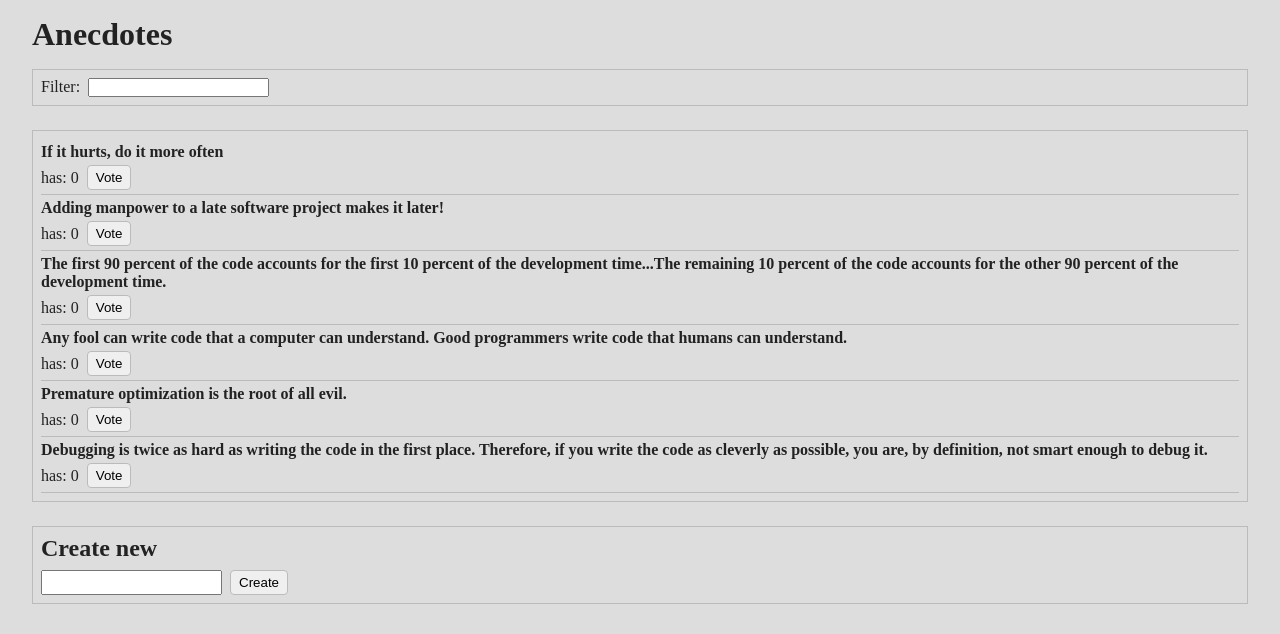
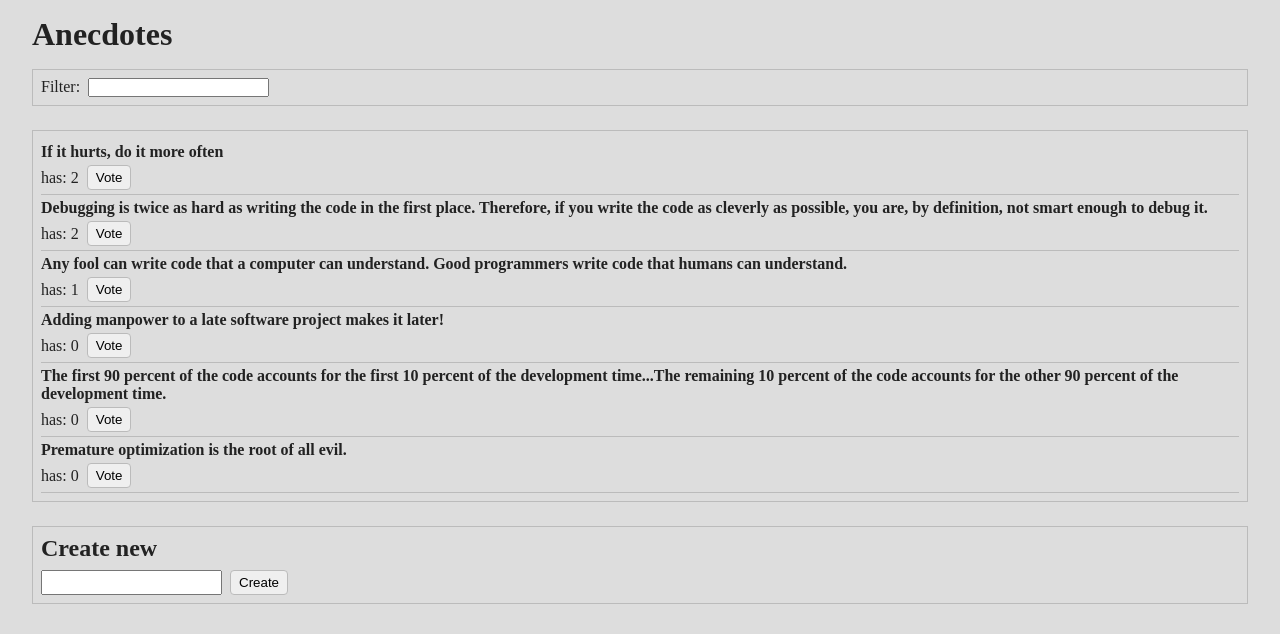
Before and after one commit to ignacioFernandezJeansalle/fullstackopen-part6-redux, a React (Vite) app in the folder anecdotes/: page / in a window 1280 px wide. Shown: the top 634 px of the page. Built offline with nearby package versions, Linux system fonts and the light colour scheme; data requests are answered from the project's data file.

Commit message:
Add async action creator updateAnecdote (ex6.18)

```diff
--- a/anecdotes/db.json
+++ b/anecdotes/db.json
@@ -3,7 +3,7 @@
     {
       "content": "If it hurts, do it more often",
       "id": "47145",
-      "votes": 0
+      "votes": 2
     },
     {
       "content": "Adding manpower to a late software project makes it later!",
@@ -18,7 +18,7 @@
     {
       "content": "Any fool can write code that a computer can understand. Good programmers write code that humans can understand.",
       "id": "36975",
-      "votes": 0
+      "votes": 1
     },
     {
       "content": "Premature optimization is the root of all evil.",
@@ -28,7 +28,7 @@
     {
       "content": "Debugging is twice as hard as writing the code in the first place. Therefore, if you write the code as cleverly as possible, you are, by definition, not smart enough to debug it.",
       "id": "98312",
-      "votes": 0
+      "votes": 2
     }
   ]
 }
--- a/anecdotes/src/components/AnecdoteList.jsx
+++ b/anecdotes/src/components/AnecdoteList.jsx
@@ -1,5 +1,5 @@
 import { useSelector, useDispatch } from "react-redux";
-import { addVote } from "../reducers/anecdoteReducer";
+import { updateAnecdote } from "../reducers/anecdoteReducer";
 import { setNotificationWithTime } from "../reducers/notificationReducer";
 
 import "./AnecdoteList.css";
@@ -25,8 +25,9 @@ const AnecdoteList = () => {
   const dispatch = useDispatch();
 
   const handleClick = (id) => {
-    dispatch(addVote(id));
-    const votedAnecdote = anecdotes.find((anecdote) => anecdote.id === id);
+    const anecdote = anecdotes.find((anecdote) => anecdote.id === id);
+    const votedAnecdote = { ...anecdote, votes: anecdote.votes + 1 };
+    dispatch(updateAnecdote(votedAnecdote));
     setNotificationWithTime(dispatch, `You voted: "${votedAnecdote.content}"`);
   };
 
--- a/anecdotes/src/reducers/anecdoteReducer.js
+++ b/anecdotes/src/reducers/anecdoteReducer.js
@@ -5,18 +5,16 @@ const anecdoteSlice = createSlice({
   name: "anecdotes",
   initialState: [],
   reducers: {
-    addVote: (state, action) => {
-      const id = action.payload;
-      const anecdoteToChange = state.find((anecdote) => anecdote.id === id);
-      const changedAnecdote = { ...anecdoteToChange, votes: anecdoteToChange.votes + 1 };
-      return state.map((anecdote) => (anecdote.id !== id ? anecdote : changedAnecdote));
+    modifyAnecdote: (state, action) => {
+      const modifiedAnecdote = action.payload;
+      return state.map((anecdote) => (anecdote.id !== modifiedAnecdote.id ? anecdote : modifiedAnecdote));
     },
     appendAnecdote: (state, action) => state.concat(action.payload),
     setAnecdotes: (state, action) => action.payload,
   },
 });
 
-export const { addVote, appendAnecdote, setAnecdotes } = anecdoteSlice.actions;
+export const { modifyAnecdote, appendAnecdote, setAnecdotes } = anecdoteSlice.actions;
 
 export const initializeAnecdotes = () => {
   return async (dispatch) => {
@@ -27,8 +25,16 @@ export const initializeAnecdotes = () => {
 
 export const createAnecdote = (content) => {
   return async (dispatch) => {
-    const newAnecdote = await anecdotesService.createNew(content);
-    dispatch(appendAnecdote(newAnecdote));
+    const createdAnecdote = await anecdotesService.createNew(content);
+    dispatch(appendAnecdote(createdAnecdote));
   };
 };
+
+export const updateAnecdote = (anecdote) => {
+  return async (dispatch) => {
+    const updatedAnecdote = await anecdotesService.update(anecdote);
+    dispatch(modifyAnecdote(updatedAnecdote));
+  };
+};
+
 export default anecdoteSlice.reducer;
```
Also changed, not shown: 1 other file (tests, documents, lock files or other folders).
